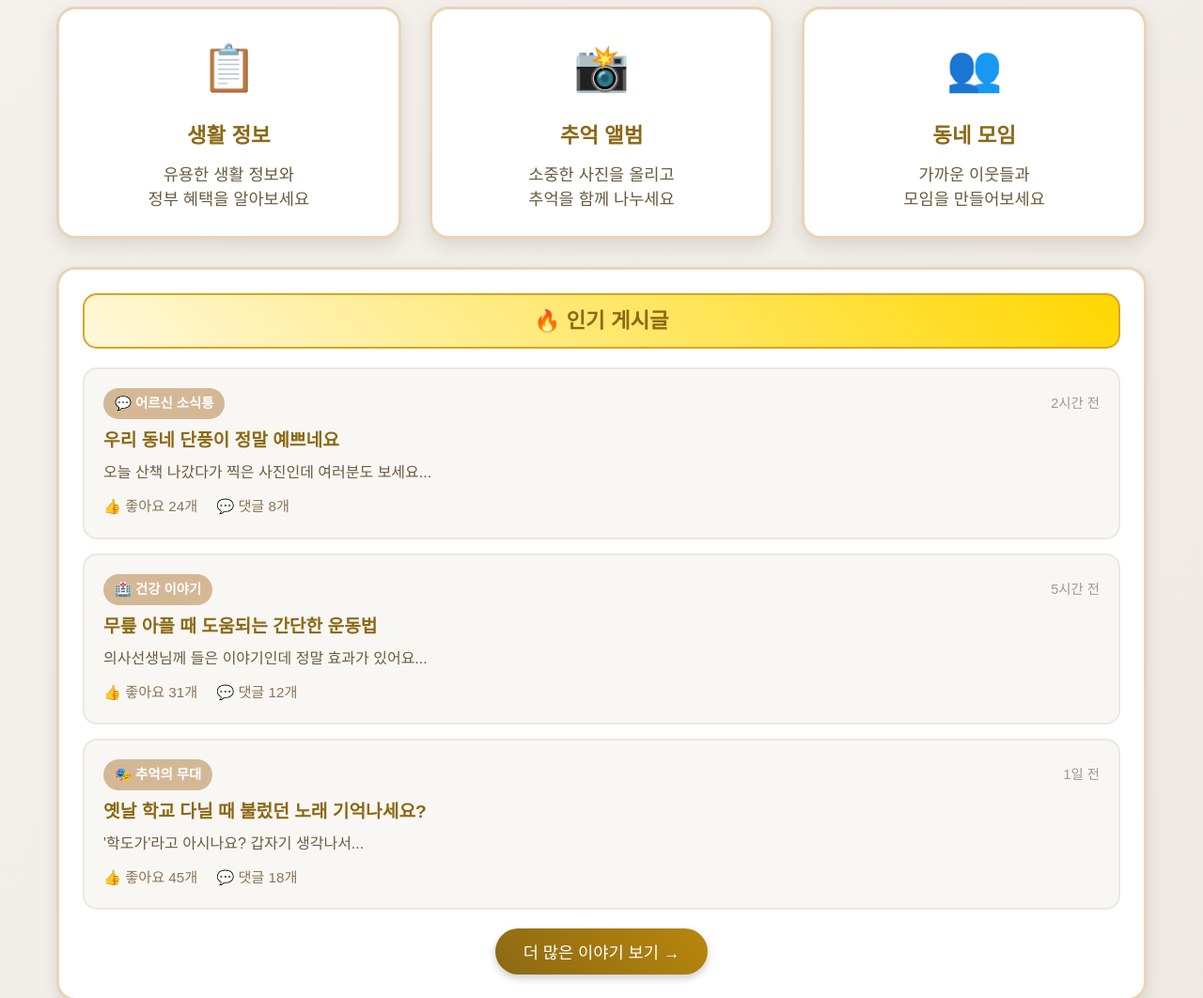
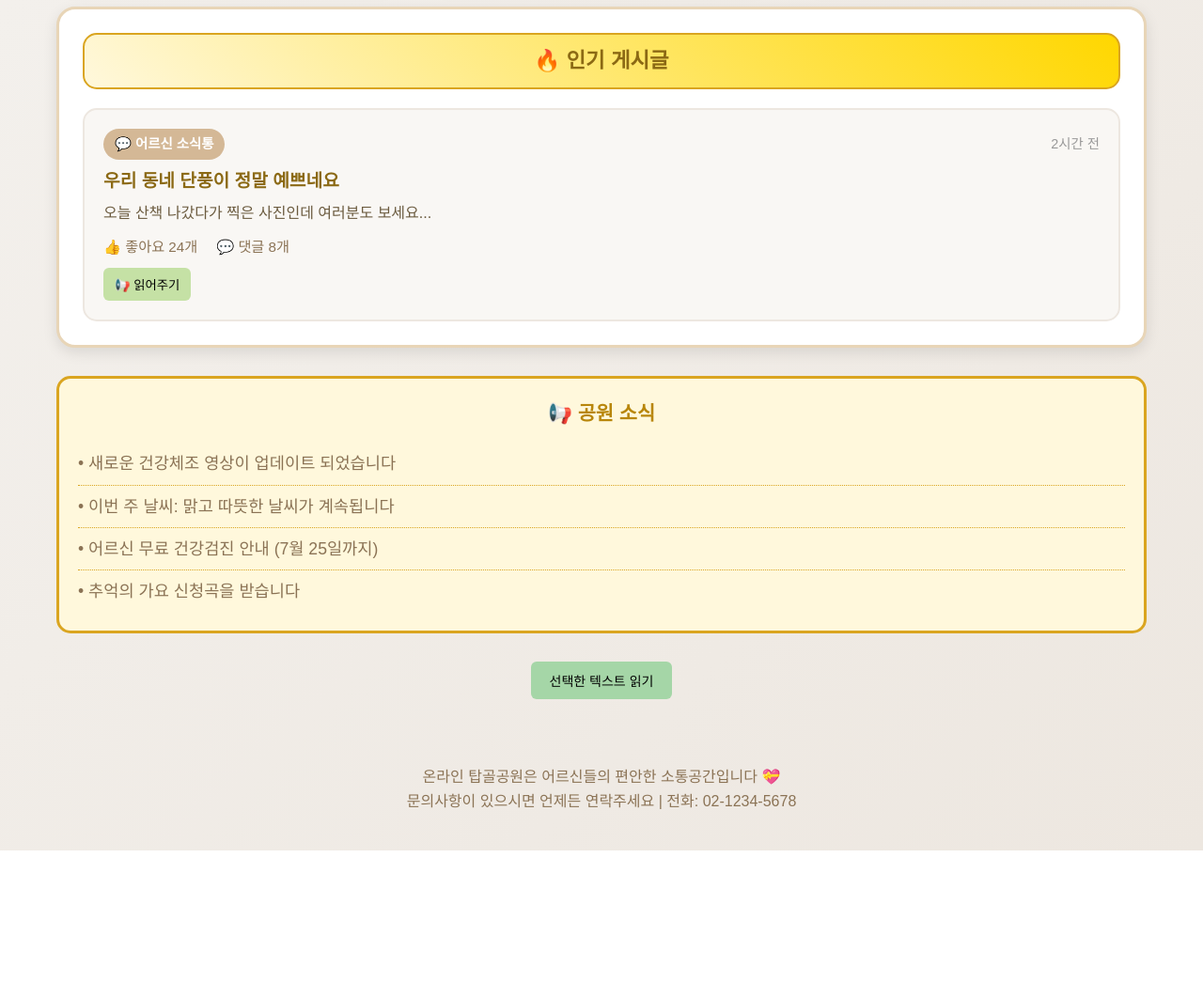
Before and after one commit to oz-factory/oz-online-park, a plain HTML site: page index.html in a window 1280 px wide. Shown: the part 720-1782 px from the top of the page at 94% size. After the commit the page ends 1625 px from the top, so only its background shows below. Drawn offline with Linux system fonts and the light colour scheme.

Commit message:
음성추가

```diff
--- a/index.html
+++ b/index.html
@@ -12,15 +12,17 @@
     </div>
     <div class="container">
       <audio id="bgm" src="./assets/sounds/bgm.mp3" loop></audio>
+
       <header>
         <div class="logo-container">
-    <div class="logo"><img src="tapgol.png">탑골톡</div>
-    <button onclick="toggleBGM()" class="bgm-toggle">🎵 음악 켜기/끄기</button>
+          <div class="logo"><img src="tapgol.png" />탑골톡</div>
+          <button onclick="toggleBGM()" class="bgm-toggle">
+            🎵 음악 켜기/끄기
+          </button>
         </div>
         <div class="weather-info">
           ☀️ 오늘은 맑고 따뜻한 날씨입니다 (25°C) | 📅 2025년 7월 25일 금요일
         </div>
-</header>
       </header>
 
       <div class="quick-access">
@@ -74,36 +76,12 @@
             옛날 가요와 트로트를 들으며<br />추억을 되새겨보세요
           </div>
         </div>
-
-        <div class="section-card" onclick="alert('생활 정보로 이동합니다')">
-          <span class="section-icon">📋</span>
-          <div class="section-title">생활 정보</div>
-          <div class="section-desc">
-            유용한 생활 정보와<br />정부 혜택을 알아보세요
-          </div>
-        </div>
-
-        <div class="section-card" onclick="alert('사진 앨범으로 이동합니다')">
-          <span class="section-icon">📸</span>
-          <div class="section-title">추억 앨범</div>
-          <div class="section-desc">
-            소중한 사진을 올리고<br />추억을 함께 나누세요
-          </div>
-        </div>
-
-        <div class="section-card" onclick="alert('동네 모임으로 이동합니다')">
-          <span class="section-icon">👥</span>
-          <div class="section-title">동네 모임</div>
-          <div class="section-desc">
-            가까운 이웃들과<br />모임을 만들어보세요
-          </div>
-        </div>
       </div>
 
       <div class="popular-posts">
         <div class="popular-title">🔥 인기 게시글</div>
         <div class="posts-container">
-          <div class="post-item" onclick="alert('게시글을 확인하시겠습니까?')">
+          <div class="post-item">
             <div class="post-header">
               <span class="post-category">💬 어르신 소식통</span>
               <span class="post-time">2시간 전</span>
@@ -113,50 +91,13 @@
               오늘 산책 나갔다가 찍은 사진인데 여러분도 보세요...
             </div>
             <div class="post-stats">
-              <span>👍 좋아요 24개</span>
-              <span>💬 댓글 8개</span>
+              <span>👍 좋아요 24개</span> <span>💬 댓글 8개</span>
             </div>
+            <!-- 음성추가 -->
+            <button class="tts-btn" onclick="toggleSpeech(this)">
+              📢 읽어주기
+            </button>
           </div>
-
-          <div class="post-item" onclick="alert('게시글을 확인하시겠습니까?')">
-            <div class="post-header">
-              <span class="post-category">🏥 건강 이야기</span>
-              <span class="post-time">5시간 전</span>
-            </div>
-            <div class="post-title">무릎 아플 때 도움되는 간단한 운동법</div>
-            <div class="post-preview">
-              의사선생님께 들은 이야기인데 정말 효과가 있어요...
-            </div>
-            <div class="post-stats">
-              <span>👍 좋아요 31개</span>
-              <span>💬 댓글 12개</span>
-            </div>
-          </div>
-
-          <div class="post-item" onclick="alert('게시글을 확인하시겠습니까?')">
-            <div class="post-header">
-              <span class="post-category">🎭 추억의 무대</span>
-              <span class="post-time">1일 전</span>
-            </div>
-            <div class="post-title">
-              옛날 학교 다닐 때 불렀던 노래 기억나세요?
-            </div>
-            <div class="post-preview">
-              '학도가'라고 아시나요? 갑자기 생각나서...
-            </div>
-            <div class="post-stats">
-              <span>👍 좋아요 45개</span>
-              <span>💬 댓글 18개</span>
-            </div>
-          </div>
-        </div>
-        <div class="more-posts">
-          <button
-            class="more-btn"
-            onclick="alert('더 많은 게시글을 보시겠습니까?')"
-          >
-            더 많은 이야기 보기 →
-          </button>
         </div>
       </div>
 
@@ -173,6 +114,10 @@
         </div>
         <div class="notice-item">• 추억의 가요 신청곡을 받습니다</div>
       </div>
+      <!-- 음성추가 -->
+      <button class="read-selected" onclick="speakSelected()">
+        선택한 텍스트 읽기
+      </button>
 
       <footer>
         <p>온라인 탑골공원은 어르신들의 편안한 소통공간입니다 💝</p>
@@ -180,6 +125,86 @@
       </footer>
     </div>
 
-    <script src="./scripts/main.js"></script>
+    <script>
+      // 배경 음악 켜기/끄기
+      function toggleBGM() {
+        const bgm = document.getElementById("bgm");
+        const btn = document.querySelector(".bgm-toggle");
+        if (bgm.paused) {
+          bgm.play();
+          btn.textContent = "🎵 음악 끄기";
+        } else {
+          bgm.pause();
+          btn.textContent = "🎵 음악 켜기";
+        }
+      }
+
+      // 전역 상태 추적용 변수
+      let currentUtterance = null;
+
+      // 게시글 읽기 토글
+      function toggleSpeech(button) {
+        if (speechSynthesis.speaking) {
+          // 현재 읽는 중이면 중지
+          speechSynthesis.cancel();
+          button.textContent = "📢 읽어주기";
+          return;
+        }
+
+        // 읽을 텍스트 추출
+        const post = button.closest(".post-item");
+        const title = post.querySelector(".post-title").innerText;
+        const preview = post.querySelector(".post-preview").innerText;
+        const text = `${title}. ${preview}`;
+
+        // 음성 생성 및 설정
+        currentUtterance = new SpeechSynthesisUtterance(text);
+        currentUtterance.lang = "ko-KR";
+        currentUtterance.pitch = 1;
+        currentUtterance.rate = 1;
+
+        // 읽기 시작
+        speechSynthesis.speak(currentUtterance);
+        button.textContent = "⏹️ 멈추기";
+
+        // 끝나면 버튼 텍스트 복구
+        currentUtterance.onend = () => {
+          button.textContent = "📢 읽어주기";
+        };
+      }
+
+      // 선택한 텍스트 읽기
+      function speakSelected() {
+        const selectedText = window.getSelection().toString();
+        if (selectedText.trim() === "") {
+          alert("읽을 텍스트를 먼저 선택해주세요.");
+          return;
+        }
+
+        // 기존 읽기 중단
+        speechSynthesis.cancel();
+
+        const utterance = new SpeechSynthesisUtterance(selectedText);
+        utterance.lang = "ko-KR";
+        utterance.pitch = 1;
+        utterance.rate = 1;
+        speechSynthesis.speak(utterance);
+      }
+
+      // 첫 로딩 시 자동 음악 재생 시도
+      window.addEventListener("DOMContentLoaded", () => {
+        const bgm = document.getElementById("bgm");
+        document.addEventListener(
+          "click",
+          () => {
+            if (bgm.paused) {
+              bgm.volume = 0.5;
+              bgm.play().catch((err) => console.warn("자동 재생 차단됨:", err));
+            }
+          },
+          { once: true }
+        );
+      });
+    </script>
   </body>
 </html>
--- a/styles/styles.css
+++ b/styles/styles.css
@@ -391,3 +391,24 @@ footer {
   margin-right: 12px;
   vertical-align: middle;
 }
+
+/* 음성부분 */
+.tts-btn {
+  margin-top: 10px;
+  background-color: #c5e1a5;
+  border: none;
+  padding: 8px 12px;
+  border-radius: 6px;
+  cursor: pointer;
+}
+
+.read-selected {
+  display: block;
+  margin: 30px auto;
+  padding: 10px 20px;
+  background-color: #a5d6a7;
+  border: none;
+  border-radius: 6px;
+  font-size: 14px;
+  cursor: pointer;
+}
```
Lines whose indentation alone changed are shown as unchanged.
